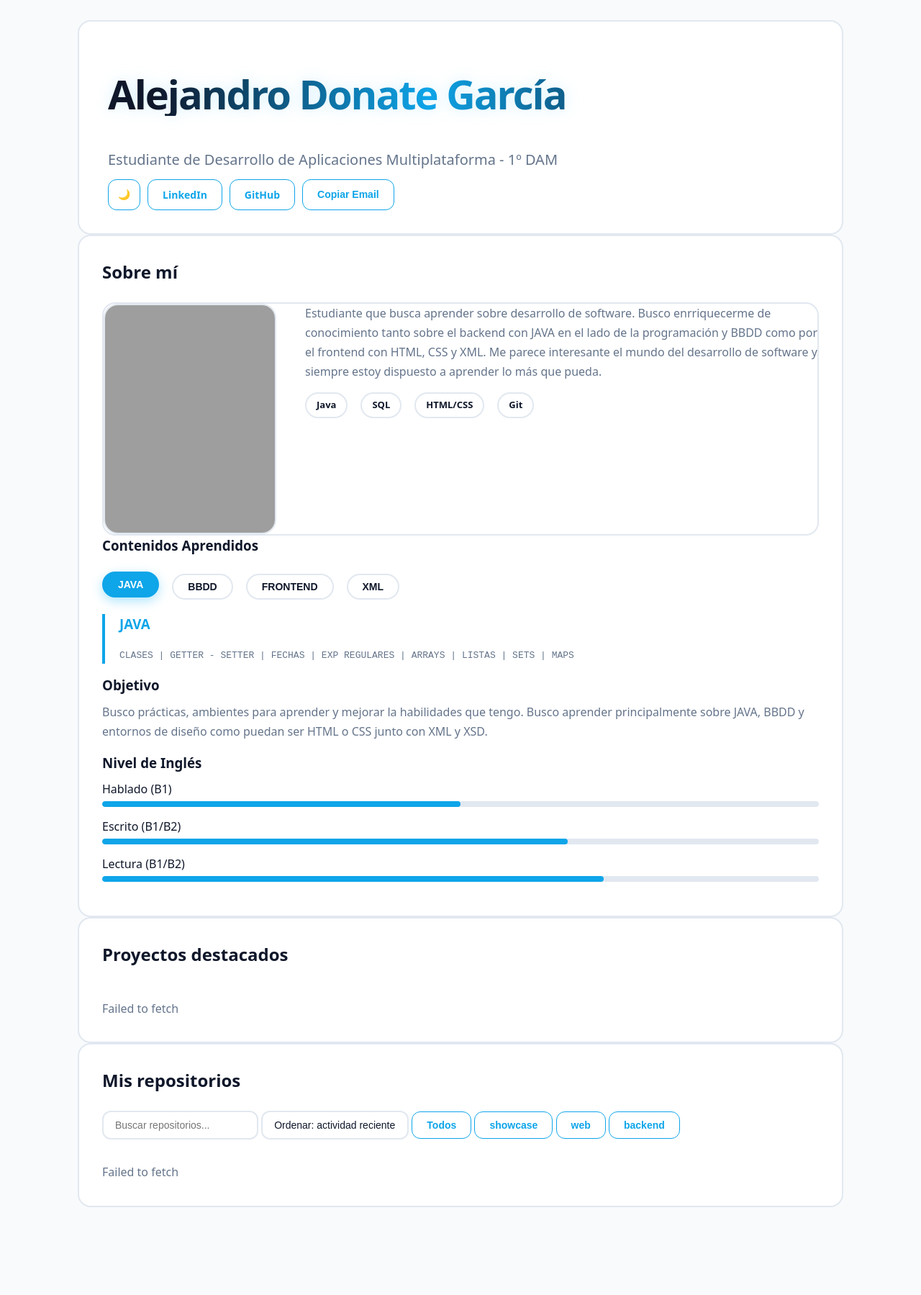
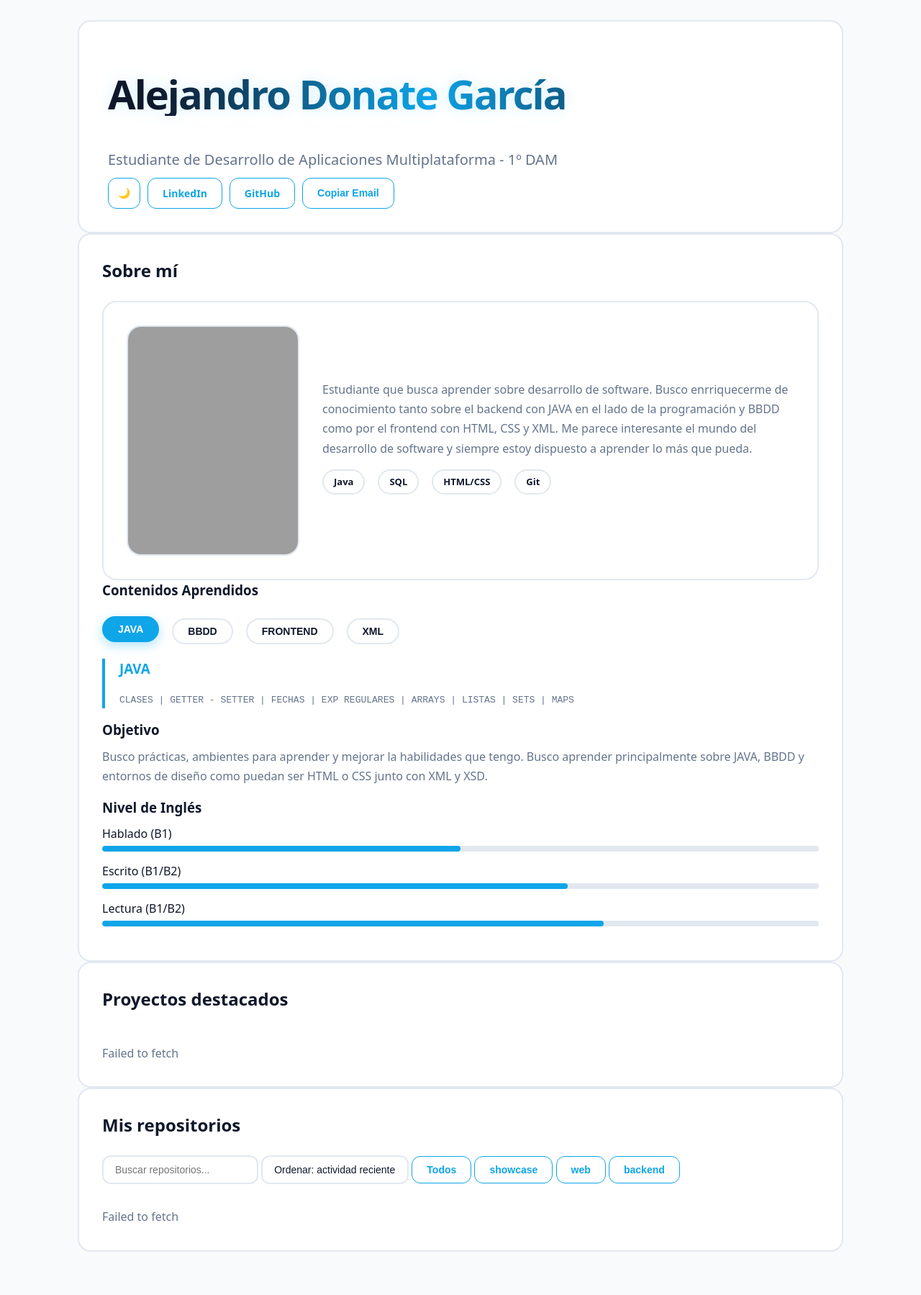
Before and after one commit to alejandroDonGar/alejandroDonGar.github.io, a Jekyll site: the page index.html, which Jekyll copies as it is, in a window 1280 px wide. Shown: the whole page at 72% size. Built offline with Jekyll 4.4.1, drawn with Linux system fonts in a browser that asks for light colours; before the commit the page ends 1737 px from its top, so only the background shows below that; grey boxes are pictures that could not be loaded.

Commit message:
cambios de margin en contenedores y header

```diff
--- a/assets/css/styles.css
+++ b/assets/css/styles.css
@@ -48,8 +48,10 @@ body {
 .topbar {
     display: flex;
     flex-direction: column;
+    flex-wrap: wrap;
+    justify-content: flex-end;
     align-items: flex-start;
-    gap: 12px;
+    gap: 10px;
     padding: 32px 40px;
     background: var(--card);
     border: 2px solid var(--line);
@@ -93,18 +95,21 @@ body {
 .topbar:hover .title { text-shadow: 0 0 20px rgba(37, 99, 235, 0.15); }
 .subtitle { margin: 8px 0 0; color: var(--muted); font-size: 20px; transition: color 0.4s; }
 .topbar:hover .subtitle { color: var(--brand); }
-.profile {
-  display: flex !important;
-  flex-direction: row;
-  gap: 40px;
-  width: 100%;
-  align-items: flex-start;
+.profile { /* O la clase que uses para ese contenedor azul */
+    display: flex;
+    align-items: center;
+    gap: 2rem;         /* Esto separa la imagen del texto */
+    padding: 2rem;     /* Esto crea el espacio entre el borde y el contenido */
+    border-radius: 20px; /* Para que las esquinas se vean suaves como en tu imagen */
 }
 .profile-img-container {
     width: 240px;
     height: 320px;
     flex-shrink: 0;
     position: relative;
+}
+.profile-img {
+    margin-right: 20px;
 }
 .profile-img-container img {
   width: 100%;
```
Also changed, not shown: 1 other file.
